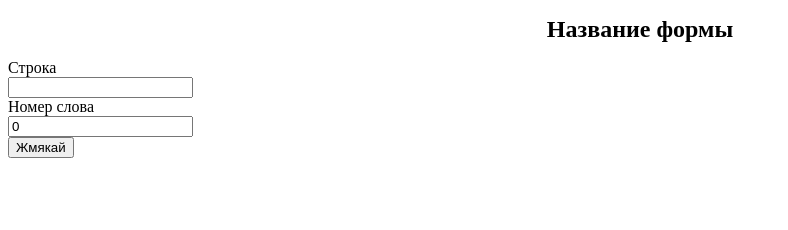
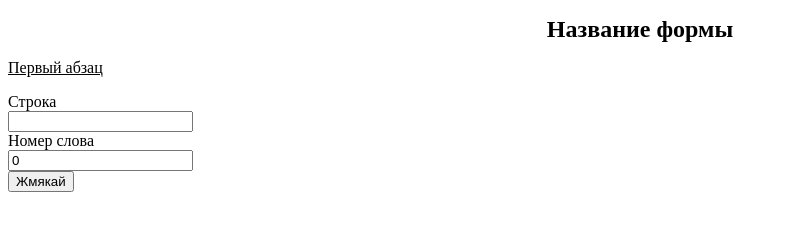
Before and after one commit to Byyandu/UltarikovByyandu, a plain HTML site: page index.html in a window 1280 px wide. Shown: the whole page, without its empty margins (0-788 px from the left). Drawn offline with Linux system fonts and the light colour scheme.

Commit message:
Добавил абзац
Добавил первый абзац

```diff
--- a/index.html
+++ b/index.html
@@ -7,6 +7,7 @@
 </head>
 <body>
 	<h1>Название формы</h1>
+	<p>Первый абзац</p>
 	<form id="MyForm"> <!-- Форму для примера накидал самую простую, без рамок, без стилизации. Простор для вашего творчества.  -->
 		<label>Строка</label>
 		<br>
```
